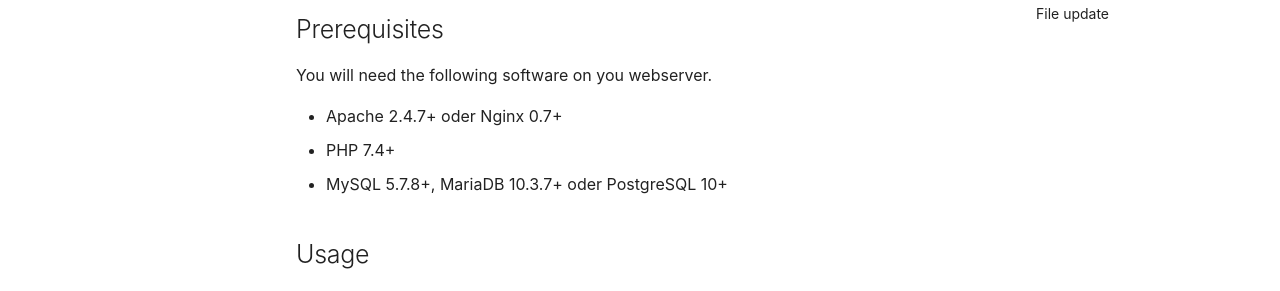
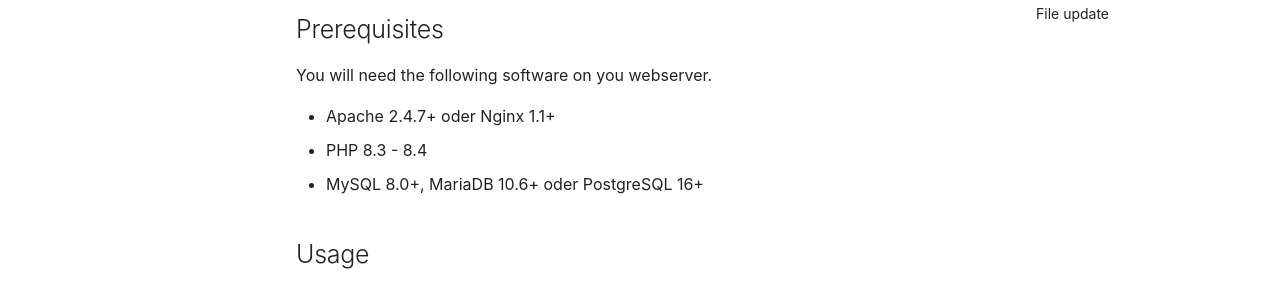
Before and after one commit to jfeltkamp/rulesfinder-docs, an MkDocs documentation site: the page built from docs/get-rufi/install-rufi.md, in a window 1280 px wide and 900 px high. Shown: the part 307-598 px from the top of the window. Built offline with MkDocs 1.6.1 and Material for MkDocs 9.7.7, drawn with Linux system fonts in a browser that asks for light colours.

Commit message:
Adjusted requirements

```diff
--- a/docs/get-rufi/install-rufi.md
+++ b/docs/get-rufi/install-rufi.md
@@ -7,9 +7,9 @@ dependencies with [Composer](https://getcomposer.org/).
 
 You will need the following software on you webserver.
 
-* Apache 2.4.7+ oder Nginx 0.7+
-* PHP 7.4+
-* MySQL 5.7.8+, MariaDB 10.3.7+ oder PostgreSQL 10+
+* Apache 2.4.7+ oder Nginx 1.1+
+* PHP 8.3 - 8.4
+* MySQL 8.0+, MariaDB 10.6+ oder PostgreSQL 16+
 
 ## Usage
 
```
